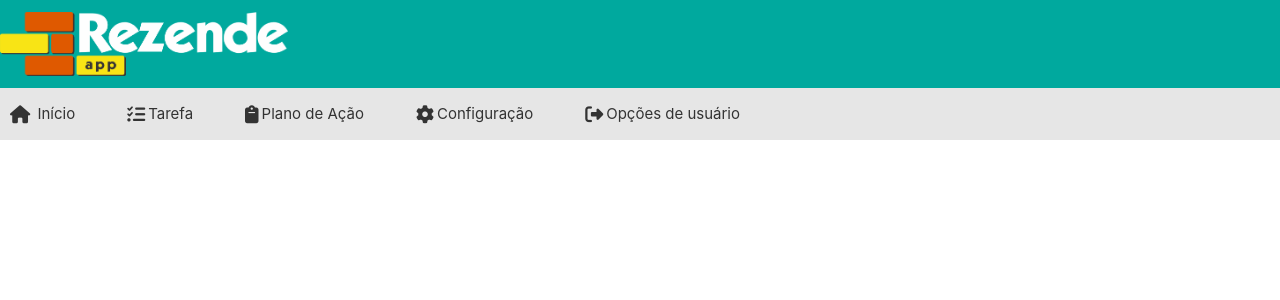
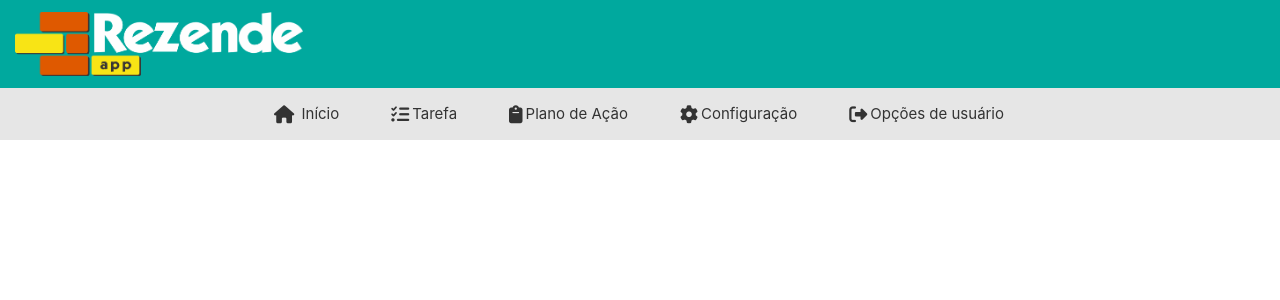
Before and after one commit to RVBF/rezendeapp, a PHP site: page / in a window 1280 px wide. Shown: the top 300 px of the page. Run offline with PHP 8.4, Linux system fonts and the light colour scheme; some libraries are stand-ins or nearby versions.

Commit message:
Evoluções nos padrões

```diff
--- a/assets/js/includes.js
+++ b/assets/js/includes.js
@@ -84,7 +84,7 @@
 	dependenciasCSS.push({ url :'assets/styles/normalize.css' });
 	dependenciasCSS.push({ url :'assets/styles/responsive.css' });
 
-	dependenciasCSS.push({ url : 'https://fonts.googleapis.com/css?family=Roboto:100,300,400,700,900' });
+	// dependenciasCSS.push({ url : 'https://fonts.googleapis.com/css?family=Roboto:100,300,400,700,900' });
 	dependenciasCSS.push({ url : 'assets/styles/main.css' });
 	dependenciasCSS.push({ url : 'vendor/font-awesome/web-fonts-with-css/css/fontawesome-all.css' });
 	dependenciasCSS.push({ url : 'vendor/bootstrap/dist/css/bootstrap.css' });
--- a/assets/styles/estilo.css
+++ b/assets/styles/estilo.css
@@ -39,7 +39,7 @@ ul {
 }
 
 .logo-area {
-    padding: 12px 30px;
+    padding: 12px 30px !important;
 }
 
 .logo-area img{
@@ -391,3 +391,11 @@ ul.rezende-menu-wrap li a {
     padding-left: 0px !important;
     padding-right: 0px !important;
 }
+
+.page-item.active .page-link{
+    color: #100e0e!important;
+}
+
+.page-link {
+    color: #005dc0 !important;
+}
--- a/index.html
+++ b/index.html
@@ -3,7 +3,8 @@
   <head>
       <meta charset="utf-8">
       <meta http-equiv="X-UA-Compatible" content="IE=edge">
-      <meta name="viewport" content="width=device-width, initial-scale=1">
+      <meta name="Description" content="Author: Rafael Vinicius Barros Ferreira, Description: Software desenvolvido para Rezende Materiais de construção.">
+      <meta name="viewport" content="width=device-width, initial-scale=1, shrink-to-fit=no">
       <title>RezendeApp</title>
 
       <script type="text/javascript" async="false" src="assets/js/includes.js"></script>
@@ -25,7 +26,7 @@
     <div class="row">
         <div class="col-md-12 col-sm-12 col-xs-12 col-lg-12 col-12 header-top-area">
             <div class="col-lg-1 col-md-1 col-sm-12 col-xs-12 col-12 logo-area">
-                <a href="#"><img image-alt="logo rezende" src="assets/images/logoRezende.png"></a>
+                <a href="index.html" class="inicio_link"><img alt="logo rezende" src="assets/images/logoRezende.png"></a>
             </div>
         </div>
     </div>
@@ -35,7 +36,7 @@
             <nav id="dropdown">
                 <ul class="mobile-menu-nav">
                     <li>
-                        <a data-toggle="collapse"  href="#">Início</a>
+                        <a data-toggle="collapse"   href="index.html" class="inicio_link">Início</a>
 
                         <ul class="collapse dropdown-header-top">
                             <li><a href="index.html">Exemplo</a></li>
@@ -43,9 +44,9 @@
                     </li>
 
                     <li>
-                        <a data-toggle="collapse" data-target="#demoevent" href="#">CheckList</a>
+                        <a data-toggle="collapse" data-target="#checklist">CheckList</a>
 
-                        <ul id="demoevent" class="collapse dropdown-header-top">
+                        <ul class="collapse dropdown-header-top">
                             <li>
                                 <a href="categoria.html" class="categoria_link">Categoria</a>
                             </li>
@@ -58,7 +59,7 @@
 
     <div class="row">
         <div class="col-lg-12 col-md-12 col-sm-12 col-xs-12 main-menu-area">
-            <div class="row">
+            <div class="row justify-content-center">
                 <ul class="nav nav-tabs rezende-menu-wrap menu-it-icon-pro">
                     <li class="">
                     <a data-toggle="tab" href="#inicio" aria-expanded="false"><i class="rezende-icon fas fa-home"></i> Início</a>
@@ -82,8 +83,8 @@
                 </ul>
             </div>
 
-            <div class="row">
-                <div class="col-lg-12 col-md-12 col-sm-12 col-xs-12  tab-content custom-menu-content">
+            <div class="row justify-content-center">
+                <div class="col-lg-9 col-md-9 col-sm-9 col-xs-9  tab-content custom-menu-content">
                     <div id="inicio" class="tab-pane notika-tab-menu-bg animated flipInX">
                         <ul class="notika-main-menu-dropdown">
                             <li><a href="index.html">Exemple</a>
```
Also changed, not shown: categoria.html (+19 -5 lines), assets/js/jquery.meanmenu.js.
